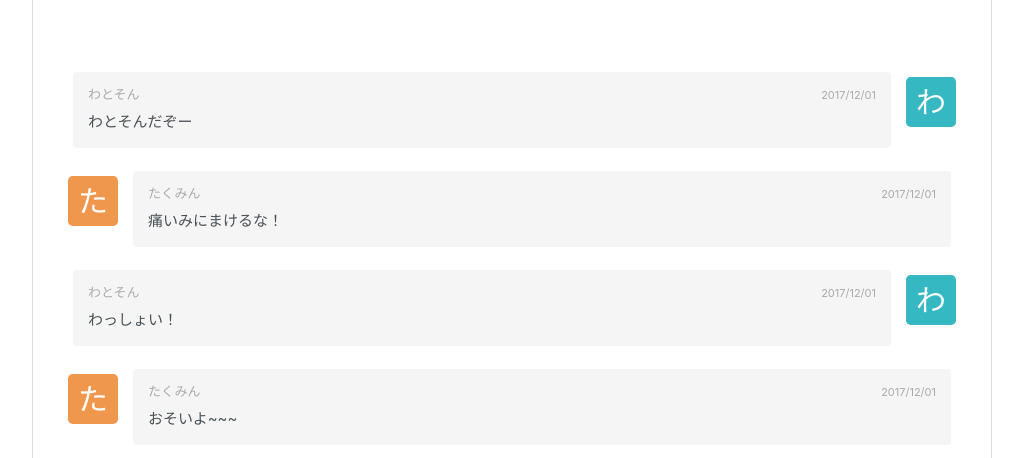
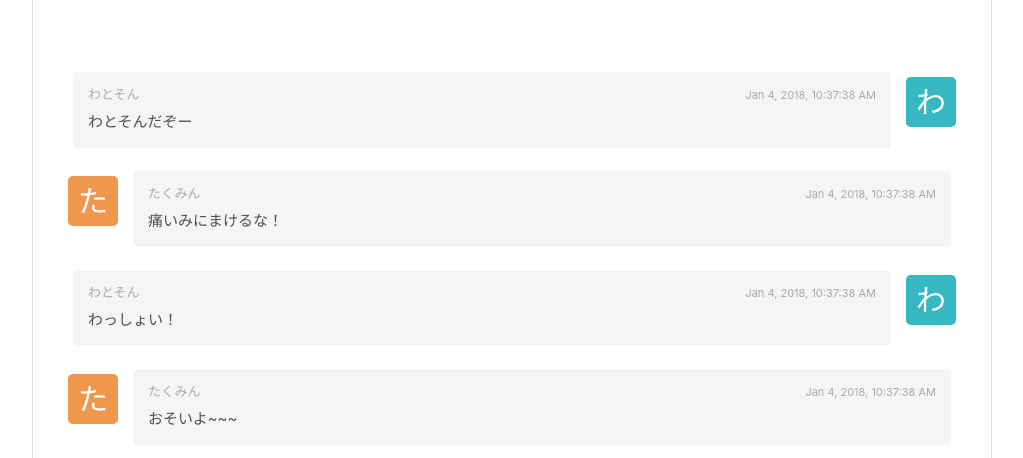
Before and after one commit to zorori777/angular-chat, an Angular app: page / in a window 1280 px wide. Shown: the top 458 px of the page, without its empty margins (128-1151 px from the left). Built offline with nearby package versions, Linux system fonts and the light colour scheme.

Commit message:
[add] added comment date

```diff
--- a/package.json
+++ b/package.json
@@ -23,6 +23,7 @@
     "@angular/router": "^5.0.0",
     "bootstrap": "^4.0.0-beta.2",
     "core-js": "^2.4.1",
+    "date-fns": "^1.29.0",
     "rxjs": "^5.5.2",
     "zone.js": "^0.8.14"
   },
--- a/src/app/app.component.html
+++ b/src/app/app.component.html
@@ -10,7 +10,7 @@
               <div class="media-body">
                 <div class="d-flex w-100 justify-content-between">
                   <h4 class="media-heading">{{ comment.user.name }}</h4>
-                  <small class="media-date">2017/12/01</small>
+                  <small class="media-date">{{ comment.date | date: 'medium'}}</small>
                 </div>
                 <pre>{{ comment.message }}</pre>
               </div>
--- a/src/app/class/comment.ts
+++ b/src/app/class/comment.ts
@@ -1,13 +1,16 @@
+import { format } from 'date-fns';
 import { User } from './user';
 
 export class Comment {
   user: User;
   initial: string;
   message: string;
+  date: string;
 
   constructor(user: User, message: string){
     this.user = user
     this.initial = user.name.slice(0, 1);
     this.message = message;
+    this.date = format(new Date());
   }
 }
```
Also changed, not shown: 1 other file (tests, documents, lock files or other folders).
